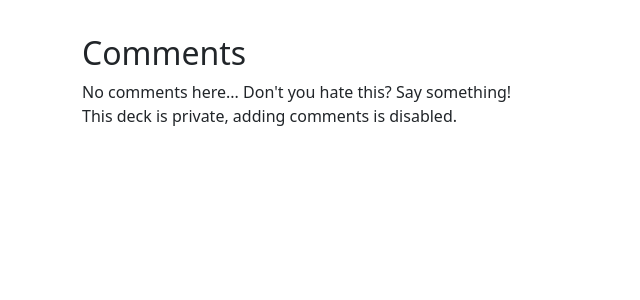
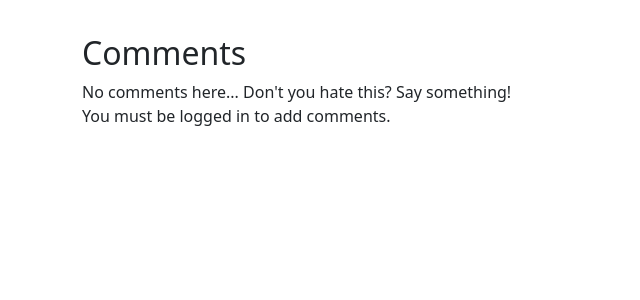
Before and after one commit to Shibodd/japyonary, a Django app: template decks/templates/decks/detail.html in a window 1280 px wide. Shown: the part 238-538 px from the top of the page, without its empty margins (0-640 px from the left). Run offline with Django 4.2, Linux system fonts and the light colour scheme; the template is opened without the code that fills it: most values are stand-ins (such as "Sample title", 1, 10 or a date in 2020); parts of the project's set-up code (start-up, migrations or seed data) failed here and were passed over; some libraries are stand-ins or nearby versions.

Commit message:
Fixed anonymous user comments

```diff
--- a/decks/templates/decks/detail.html
+++ b/decks/templates/decks/detail.html
@@ -89,7 +89,11 @@
           {% crispy add_comment_form %}
         </div>
       {% else %}
-      <p> This deck is private, adding comments is disabled. </p>
+        {% if deck.is_private %}
+          <p> This deck is private, adding comments is disabled. </p>
+        {% else %}
+          <p> You must be logged in to add comments. </p>
+        {% endif %}
       {% endif %}
     </div>
   </header>
```
